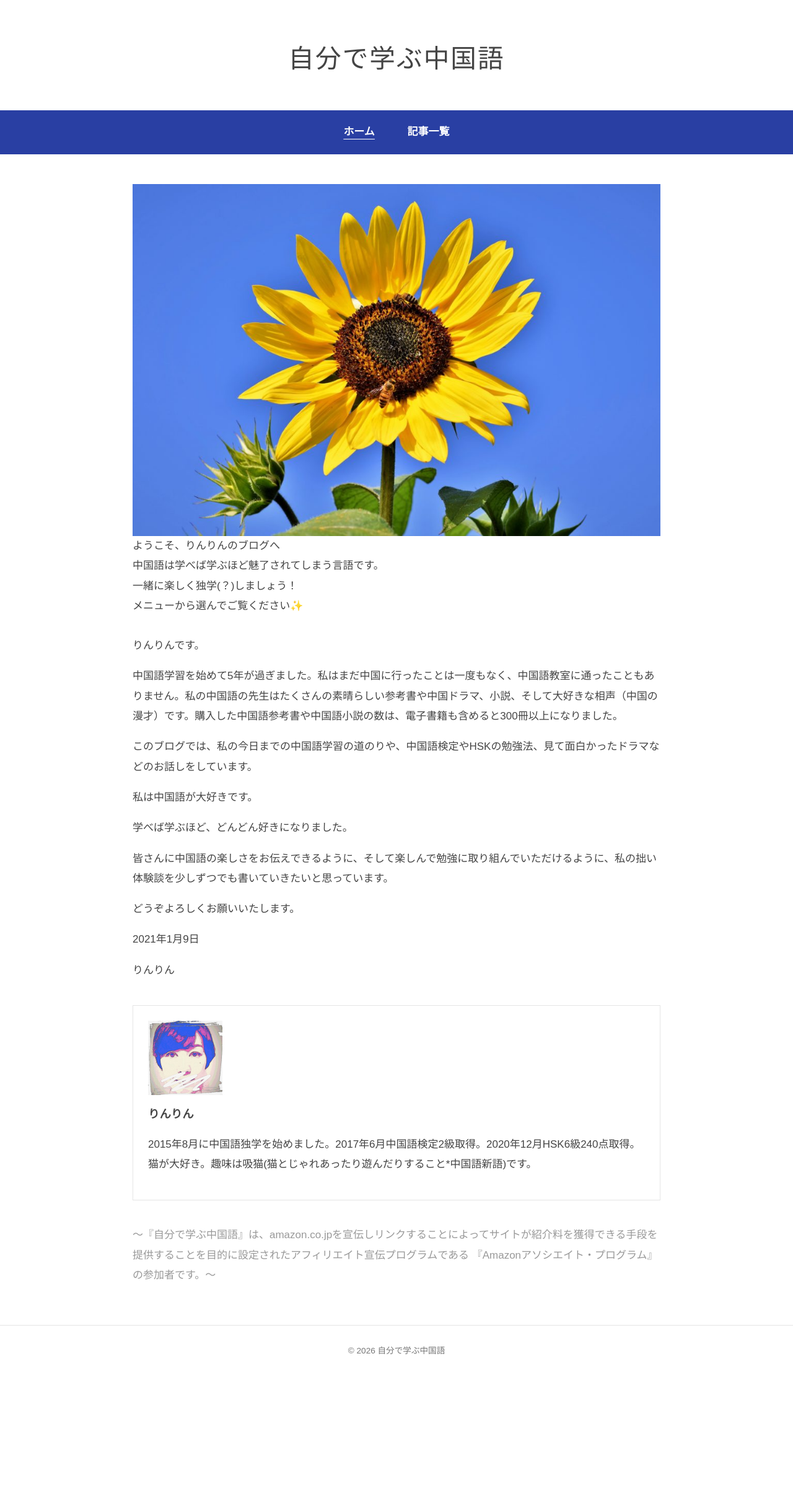
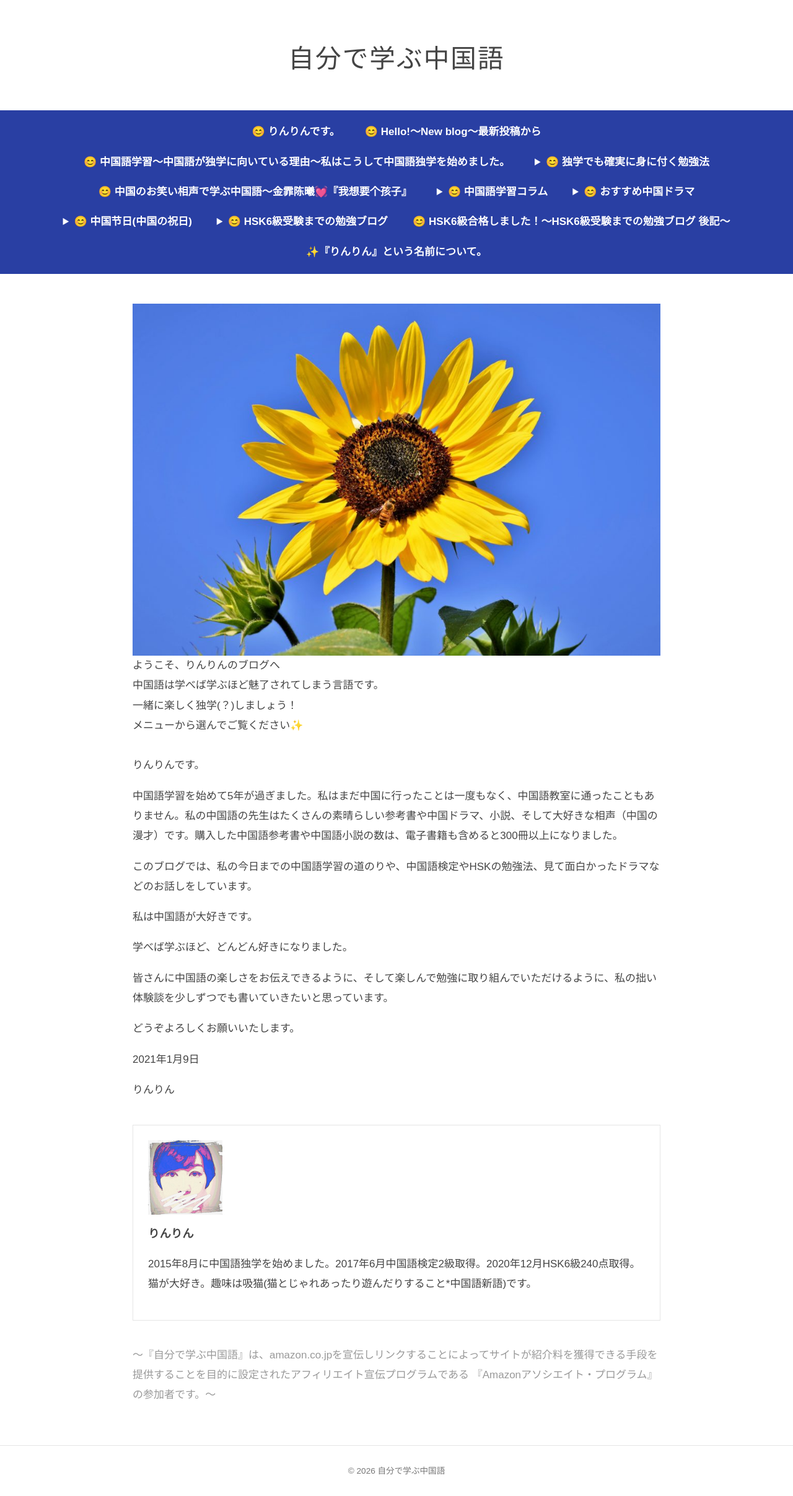
Before and after one commit to linlin-art/jibundemanabu, a Jekyll site: the page built from index.md, in a window 1280 px wide. Shown: the whole page at 62% size. Built offline with Jekyll 4.4.1, drawn with Linux system fonts in a browser that asks for light colours; before the commit the page ends 2221 px from its top, so only the background shows below that.

Commit message:
Add files via upload

```diff
--- a/_layouts/default.html
+++ b/_layouts/default.html
@@ -5,188 +5,84 @@
   <meta name="viewport" content="width=device-width, initial-scale=1">
   <title>{{ page.title | default: site.title | escape }}</title>
   <style>
-    * {
-      box-sizing: border-box;
-    }
-
+    * { box-sizing: border-box; }
     body {
       margin: 0;
       background: #ffffff;
       color: #444444;
-      font-family:
-        "Yu Gothic", "Hiragino Kaku Gothic ProN",
-        "Hiragino Sans", Meiryo, sans-serif;
+      font-family: "Yu Gothic", "Hiragino Kaku Gothic ProN", "Hiragino Sans", Meiryo, sans-serif;
       font-size: 17px;
       line-height: 1.9;
       overflow-wrap: anywhere;
     }
-
-    header {
-      padding-top: 64px;
-      background: #ffffff;
-      text-align: center;
+    header { padding-top: 64px; background: #ffffff; text-align: center; }
+    header h1 {
+      margin: 0; padding: 0 20px;
+      font-size: clamp(1.7rem, 5vw, 2.6rem);
+      font-weight: 400; line-height: 1.5; letter-spacing: 0.05em;
     }
-
-    header h1 {
-      margin: 0;
-      padding: 0 20px;
-      font-size: clamp(1.7rem, 5vw, 2.6rem);
-      font-weight: 400;
-      line-height: 1.5;
-      letter-spacing: 0.05em;
+    .site-title { color: #444444; text-decoration: none; }
+    nav { margin-top: 52px; padding: 15px 20px; background: #293FA3; }
+    nav a {
+      display: inline-block; margin: 0 12px; padding: 4px 12px;
+      border-radius: 3px; color: #ffffff; font-weight: 700; text-decoration: none;
     }
-
-    .site-title {
-      color: #444444;
-      text-decoration: none;
+    nav a:hover { background: #203080; }
+    nav a[aria-current="page"] { text-decoration: underline; text-underline-offset: 0.35em; }
+    main { max-width: 900px; margin: 48px auto 64px; padding: 0 24px; }
+    main h1, main h2, main h3 { line-height: 1.6; }
+    main h1 { margin: 0 0 1em; font-size: 1.8rem; font-weight: 500; }
+    main h2 {
+      margin-top: 2em; padding-bottom: 0.35em; border-bottom: 3px solid #F0D83A;
+      font-size: 1.4rem; font-weight: 600;
     }
-
-    nav {
-      margin-top: 52px;
-      padding: 15px 20px;
-      background: #293FA3;
+    main h3 { margin-top: 1.8em; font-size: 1.15rem; font-weight: 600; }
+    main a { color: #3048A5; text-decoration: underline; text-underline-offset: 0.2em; }
+    main a:hover { text-decoration-thickness: 2px; }
+    a:focus-visible { outline: 3px solid #3048A5; outline-offset: 4px; }
+    nav a:focus-visible { outline-color: #ffffff; }
+    main img { max-width: 100%; height: auto; }
+    main pre { overflow-x: auto; padding: 16px; background: #f5f7f8; }
+    footer {
+      padding: 28px 20px; border-top: 1px solid #e5e5e5;
+      color: #777777; text-align: center; font-size: 0.85rem;
     }
-
-    nav a {
-      display: inline-block;
-      margin: 0 12px;
-      padding: 4px 12px;
-      border-radius: 3px;
-      color: #ffffff;
-      font-weight: 700;
-      text-decoration: none;
+    @media (max-width: 600px) {
+      body { font-size: 16px; }
+      header { padding-top: 40px; }
+      nav { margin-top: 32px; }
+      nav a { margin: 0 6px; }
+      main { margin-top: 32px; padding: 0 20px; }
+      main h1 { font-size: 1.5rem; }
+      main h2 { font-size: 1.25rem; }
     }
-
-    nav a:hover {
-      background: #203080;
-    }
-
-    nav a[aria-current="page"] {
-      text-decoration: underline;
-      text-underline-offset: 0.35em;
-    }
-
-    main {
-      max-width: 900px;
-      margin: 48px auto 64px;
-      padding: 0 24px;
-    }
-
-    main h1,
-    main h2,
-    main h3 {
-      line-height: 1.6;
-    }
-
-    main h1 {
-      margin: 0 0 1em;
-      font-size: 1.8rem;
-      font-weight: 500;
-    }
-
-    main h2 {
-      margin-top: 2em;
-      padding-bottom: 0.35em;
-      border-bottom: 3px solid #F0D83A;
-      font-size: 1.4rem;
-      font-weight: 600;
-    }
-
-    main h3 {
-      margin-top: 1.8em;
-      font-size: 1.15rem;
-      font-weight: 600;
-    }
-
-    main a {
-      color: #3048A5;
-      text-decoration: underline;
-      text-underline-offset: 0.2em;
-    }
-
-    main a:hover {
-      text-decoration-thickness: 2px;
-    }
-
-    a:focus-visible {
-      outline: 3px solid #3048A5;
-      outline-offset: 4px;
-    }
-
-    nav a:focus-visible {
-      outline-color: #ffffff;
-    }
-
-    main img {
-      max-width: 100%;
-      height: auto;
-    }
-
-    main pre {
-      overflow-x: auto;
-      padding: 16px;
-      background: #f5f7f8;
-    }
-
-    footer {
-      padding: 28px 20px;
-      border-top: 1px solid #e5e5e5;
-      color: #777777;
-      text-align: center;
-      font-size: 0.85rem;
-    }
-
-    @media (max-width: 600px) {
-      body {
-        font-size: 16px;
-      }
-
-      header {
-        padding-top: 40px;
-      }
-
-      nav {
-        margin-top: 32px;
-      }
-
-      nav a {
-        margin: 0 6px;
-      }
-
-      main {
-        margin-top: 32px;
-        padding: 0 20px;
-      }
-
-      main h1 {
-        font-size: 1.5rem;
-      }
-
-      main h2 {
-        font-size: 1.25rem;
-      }
-    }
-  </style>
+      .menu-items { max-width: 1200px; margin: auto; display: flex; flex-wrap: wrap; justify-content: center; align-items: flex-start; gap: 8px 16px; }
+    .menu-items > a, .menu-group { max-width: 100%; margin: 0; }
+    .menu-group { text-align: left; }
+    .menu-group summary { padding: 4px 12px; color: white; font-weight: 700; cursor: pointer; }
+    .menu-group summary:focus-visible { outline: 3px solid white; outline-offset: 2px; }
+    .menu-group ul { list-style: none; margin: 8px 0; padding: 8px; background: #203080; border-radius: 4px; max-width: 380px; }
+    .menu-group li a { display: block; margin: 0; font-size: 0.9rem; }
+</style>
 </head>
 <body>
   <header>
-    <h1>
-      <a class="site-title" href="{{ '/' | relative_url }}">
-        {{ site.title | escape }}
-      </a>
-    </h1>
-    <nav aria-label="メインナビゲーション">
-      <a href="{{ '/' | relative_url }}"{% if page.url == '/' or page.url == '/index.html' %} aria-current="page"{% endif %}>ホーム</a>
-      <a href="{{ '/articles.html' | relative_url }}"{% if page.url == '/articles.html' %} aria-current="page"{% endif %}>記事一覧</a>
-    </nav>
+    <h1><a class="site-title" href="{{ '/' | relative_url }}">{{ site.title | escape }}</a></h1>
+    <nav aria-label="メインナビゲーション"><div class="menu-items">
+<a href="{{ '/' | relative_url }}">&#128522; りんりんです。</a>
+<a href="{{ '/articles.html' | relative_url }}">&#128522; Hello!～New blog～最新投稿から</a>
+<a href="{{ '/article-86.html' | relative_url }}">&#128522; 中国語学習～中国語が独学に向いている理由～私はこうして中国語独学を始めました。</a>
+<details class="menu-group"><summary>&#128522; 独学でも確実に身に付く勉強法</summary><ul><li><a href="{{ '/category-108.html' | relative_url }}">一覧を見る</a></li><li><a href="{{ '/article-145.html' | relative_url }}">1 発音練習編</a></li><li><a href="{{ '/article-536.html' | relative_url }}">2 本気で学ぶ中国語編</a></li><li><a href="{{ '/article-772.html' | relative_url }}">3 中国語検定4級HSK3級受験編</a></li><li><a href="{{ '/article-1210.html' | relative_url }}">4 声調練習編</a></li><li><a href="{{ '/article-1740.html' | relative_url }}">5 本気で学ぶ中級中国語編</a></li><li><a href="{{ '/article-1968.html' | relative_url }}">6 文法学習編</a></li><li><a href="{{ '/article-2120.html' | relative_url }}">7 中国語検定3級受験対策(満点を狙え!)編</a></li><li><a href="{{ '/article-3203.html' | relative_url }}">8 HSK4級受験対策(満点を狙え!)編</a></li></ul></details>
+<a href="{{ '/article-1155.html' | relative_url }}">&#128522; 中国のお笑い相声で学ぶ中国語～金霏陈曦&#128147;『我想要个孩子』</a>
+<details class="menu-group"><summary>&#128522; 中国語学習コラム</summary><ul><li><a href="{{ '/category-112.html' | relative_url }}">一覧を見る</a></li><li><a href="{{ '/article-648.html' | relative_url }}">大好き簡体字</a></li><li><a href="{{ '/article-1330.html' | relative_url }}">大好き本屋さん～素晴らしい中国語参考書～そして、私の中国語本棚</a></li><li><a href="{{ '/article-2534.html' | relative_url }}">淘宝（タオバオ）で『ドラえもん』中国語版を全45巻大人買いしたけど、禁輸品だったので返品することになり苦労した話&#128546;</a></li><li><a href="{{ '/article-2840.html' | relative_url }}">RipndipのTシャツを淘宝（タオバオ）で 購入し、またしても4PXに止められた話&#128546;</a></li></ul></details>
+<details class="menu-group"><summary>&#128522; おすすめ中国ドラマ</summary><ul><li><a href="{{ '/category-109.html' | relative_url }}">一覧を見る</a></li><li><a href="{{ '/article-643.html' | relative_url }}">『守婚如玉～Keep the marriage as Jade 』</a></li><li><a href="{{ '/article-1418.html' | relative_url }}">『我们的四十年～Forty years we walked』</a></li><li><a href="{{ '/article-1189.html' | relative_url }}">『福贵』～小説「话着」改編～</a></li></ul></details>
+<details class="menu-group"><summary>&#128522; 中国节日(中国の祝日)</summary><ul><li><a href="{{ '/category-111.html' | relative_url }}">一覧を見る</a></li><li><a href="{{ '/mid-autumn.html' | relative_url }}">中秋节快乐！</a></li><li><a href="{{ '/article-1420.html' | relative_url }}">国庆节快乐！</a></li><li><a href="{{ '/article-4704.html' | relative_url }}">春节快乐！～中国語学習参考書で知る中国のお正月の過ごし方&#128522;</a></li></ul></details>
+<details class="menu-group"><summary>&#128522; HSK6級受験までの勉強ブログ</summary><ul><li><a href="{{ '/category-171.html' | relative_url }}">一覧を見る</a></li><li><a href="{{ '/article-3687.html' | relative_url }}">1, あと295日</a></li><li><a href="{{ '/article-3768.html' | relative_url }}">2, あと288日</a></li><li><a href="{{ '/article-4225.html' | relative_url }}">3, あと281日</a></li><li><a href="{{ '/article-4335.html' | relative_url }}">4, あと274日</a></li><li><a href="{{ '/article-4429.html' | relative_url }}">5, あと267日</a></li><li><a href="{{ '/article-4528.html' | relative_url }}">6, あと254日</a></li><li><a href="{{ '/article-4798.html' | relative_url }}">7, あと202日</a></li><li><a href="{{ '/article-4908.html' | relative_url }}">8, あと95日(最終回)</a></li></ul></details>
+<a href="{{ '/article-5087.html' | relative_url }}">&#128522; HSK6級合格しました！～HSK6級受験までの勉強ブログ 後記～</a>
+<a href="{{ '/profile.html' | relative_url }}">✨『りんりん』という名前について。</a>
+</div></nav>
   </header>
-
-  <main>
-    {{ content }}
-  </main>
-
-  <footer>
-    &copy; {{ site.time | date: "%Y" }} 自分で学ぶ中国語
-  </footer>
+  <main>{{ content }}</main>
+  <footer>&copy; {{ site.time | date: "%Y" }} 自分で学ぶ中国語</footer>
 </body>
 </html>
```
